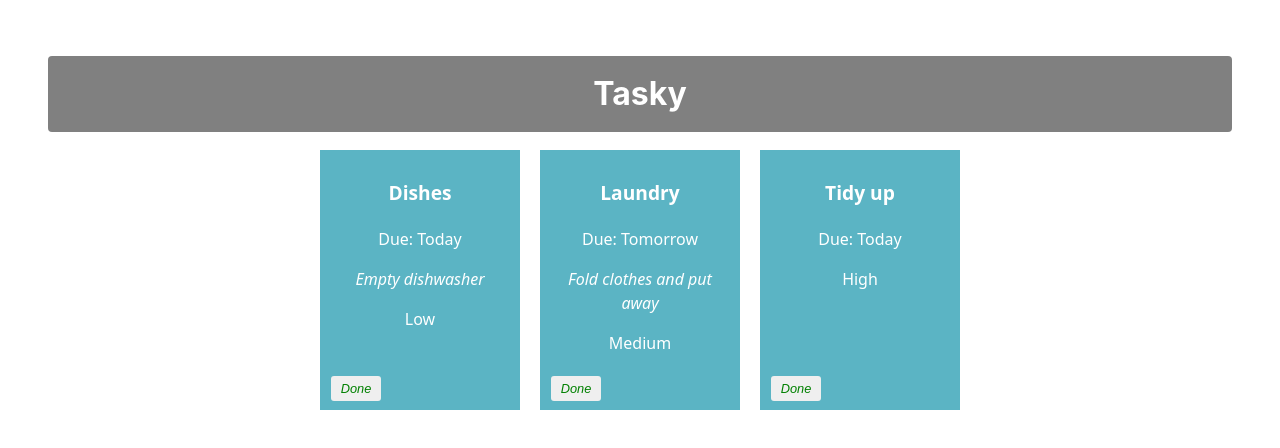
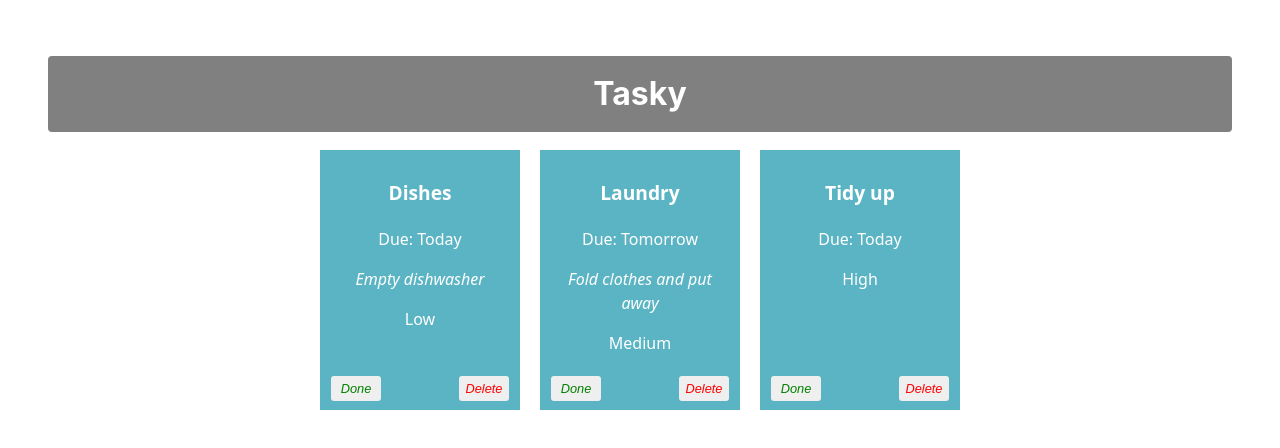
Before and after one commit to dohalloran74/react-basics-labs25, a React (Vite) app in the folder tasky/: page / in a window 1280 px wide. Shown: the top 448 px of the page. Built offline with nearby package versions, Linux system fonts and the light colour scheme.

Commit message:
Delete a task

```diff
--- a/tasky/src/App.css
+++ b/tasky/src/App.css
@@ -61,3 +61,10 @@
     left: 5px;
     color: green;
 }
+
+.deleteButton {
+    position: absolute;
+    bottom: 5px;
+    right: 5px;
+    color: red;
+}
--- a/tasky/src/App.jsx
+++ b/tasky/src/App.jsx
@@ -39,6 +39,14 @@
     setTaskState({ tasks });
     console.log(`${taskIndex} ${tasks[taskIndex].done}`);
   };
+  //insert a deletehandler to delete tasks
+
+    const deleteHandler = (taskIndex) => {
+      const tasks = [...taskState.tasks];
+      tasks.splice(taskIndex, 1);
+      setTaskState({ tasks });
+    };
+
 
   return (
     <div className="container">
@@ -53,6 +61,7 @@
           priority={task.priority}
           done={task.done}
           markDone={() => doneHandler(index)}
+          deleteTask={() => deleteHandler(index)}
         />
       ))}
     </div>
--- a/tasky/src/components/Task.jsx
+++ b/tasky/src/components/Task.jsx
@@ -14,6 +14,10 @@
       <button onClick={props.markDone} className="doneButton">
         Done
       </button>
+
+      <button className="deleteButton" onClick={props.deleteTask}>
+        Delete
+      </button>
     </div>
   );
 };
```
